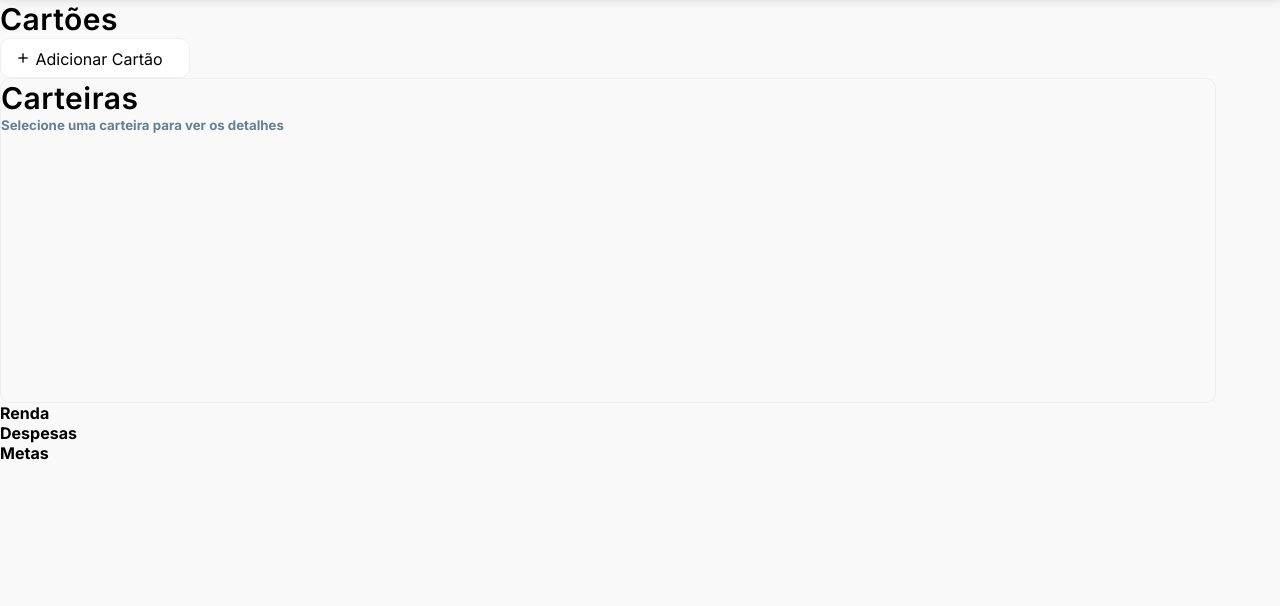
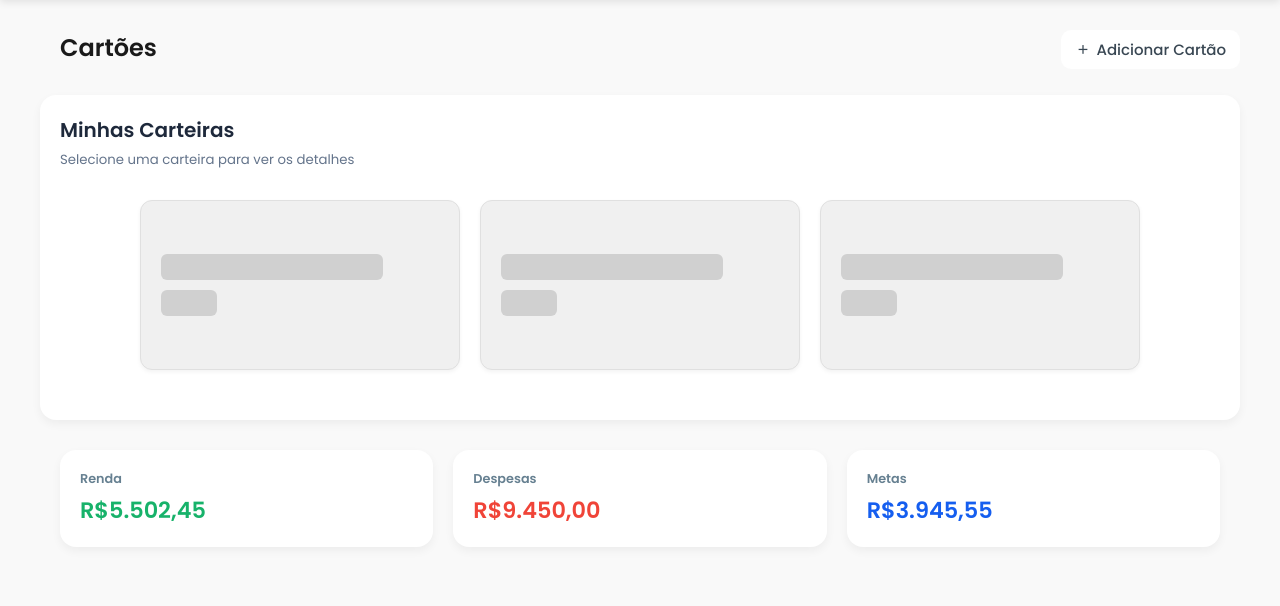
Before and after one commit to mauricio-m-dev/Gerenciador-Financeiro, a PHP site: page /View/Cartao.php in a window 1280 px wide. Shown: the part 73-679 px from the top of the page. Run offline with PHP 8.4, Linux system fonts and the light colour scheme.

Commit message:
feat: adicionando funcinalidade

```diff
--- a/View/Cartao.php
+++ b/View/Cartao.php
@@ -12,7 +12,9 @@
         integrity="sha512-..." crossorigin="anonymous" referrerpolicy="no-referrer" />
     <link rel="preconnect" href="https://fonts.googleapis.com">
     <link rel="preconnect" href="https://fonts.gstatic.com" crossorigin>
-        <link href="https://fonts.googleapis.com/css2?family=Inter:ital,opsz,wght@0,14..32,100..900;1,14..32,100..900&display=swap" rel="stylesheet">
+    <link
+        href="https://fonts.googleapis.com/css2?family=Inter:ital,opsz,wght@0,14..32,100..900;1,14..32,100..900&display=swap"
+        rel="stylesheet">
     <link href='https://unpkg.com/boxicons@2.1.4/css/boxicons.min.css' rel='stylesheet'>
 
 </head>
@@ -35,27 +37,60 @@
         </div>
     </header>
     <main class="main-content1">
-        <h2>Cartões</h2>
+        <h1>Cartões</h1>
         <div class="add-cartao">
             <i class='bx bx-plus'></i>
             <span>Adicionar Cartão</span>
         </div>
         <div class="Minha-carteira">
-        <h2>Carteiras</h2>
+            <h2> Minhas Carteiras</h2>
             <h5>Selecione uma carteira para ver os detalhes</h5>
+            <div class="card-list">
+                <div class="card-placeholder">
+                    <div class="card-content">
+                        <div class="inner-block large"></div>
+                        <div class="inner-block small"></div>
                     </div>
+                </div>
+
+                <div class="card-placeholder">
+                    <div class="card-content">
+                        <div class="inner-block large"></div>
+                        <div class="inner-block small"></div>
+                    </div>
+                </div>
+
+                <div class="card-placeholder">
+                    <div class="card-content">
+                        <div class="inner-block large"></div>
+                        <div class="inner-block small"></div>
+                    </div>
+                </div>
+            </div>
+        </div>
+
         <div class="main-content2">
-            <div class="Renda">
-                <h4>Renda</h4>
+            <div class="Renda mini-summary-card income-card">
+                <h4 class="summary-title">Renda</h4>
+                <p class="summary-value">R$5.502,45</p>
 
+
+
+                </span>
             </div>
-            <div class="Despesas">
-                <h4>Despesas</h4>
 
+            <div class="Despesas mini-summary-card expense-card">
+                <h4 class="summary-title">Despesas</h4>
+                <p class="summary-value">R$9.450,00</p>
+
+
+
+                </span>
             </div>
-            <div class="Metas">
-                <h4>Metas</h4>
 
+            <div class="Metas mini-summary-card goal-card">
+                <h4 class="summary-title">Metas</h4>
+                <p class="summary-value goal-value">R$3.945,55</p>
 
             </div>
         </div>
--- a/template/asset/css/Cartao.css
+++ b/template/asset/css/Cartao.css
@@ -67,7 +67,7 @@ body {
 }
 
 .nav-links a:focus-visible {
-    box-shadow: 0 0 0 3px rgba(21,94,239,0.12);
+    box-shadow: 0 0 0 3px rgba(21, 94, 239, 0.12);
 }
 
 /* Perfil - Lado direito */
@@ -90,52 +90,216 @@ body {
     color: #555;
     cursor: pointer;
 }
+
+
 .main-content1 {
-    font-family: 'Inter', sans-serif;
+    padding: 30px 40px;
+}
+
+
+.main-content1 h2 {
+    font-size: 24px;
+    font-weight: 600;
+    color: #1a1a1a;
+    display: inline-block;
+
 
 }
-.main-content1 h2{
+.main-content1 h1 {
+    font-size: 24px;
+    font-weight: 600;
+    color: #1a1a1a;
+    display: inline-block;
+    margin-left: 20px ;
 
-    font-weight: 600;
-    font-family: 'Inter', sans-serif;
-    font-size: 30px;
-    line-height:38px;
-    letter-spacing: 0.5px;
-}
-.add-cartao{
-width:190px;
-height:40px;
-padding-top:10px;
-padding-right: 14px;
-padding-bottom: 10px;
-padding-left: 14px;
-gap: 4px;
-opacity: 1;
-border-width: 1px;
- background: #FFFFFF;
- border: 1px solid #ECEFF2;
-border-radius: 10px;
-border-width: 1px;
 
 }
-.add-cartao h5{
-    font: #394753;
-    font-size: 0.9rem;
-}
-.Minha-carteira h5{
-
-    font-family: 'Inter', sans-serif;
-    color: #668091;
 
 
 
+.add-cartao {
+    float: right;
+    background-color: #ffffff;
+    color: #394753;
+
+    font-weight: 500;
+    border-radius: 10px;
+    padding: 8px 14px;
+    display: flex;
+    align-items: center;
+    gap: 6px;
+    cursor: pointer;
+    transition: 0.3s;
+    font-size: 15px;
 }
-.Minha-carteira{
-    width: 1216px;
-    height: 325px;
-    opacity: 1;
-    border-radius: 10px;
-    border-width: 1px;
-    border: 1px solid #ECEFF2;
+
+
+
+
+.Minha-carteira {
+    background-color: #fff;
+    border-radius: 16px;
+    padding: 20px;
+    margin-top: 30px;
+    box-shadow: 0 4px 10px rgba(0, 0, 0, 0.05);
+}
+
+.Minha-carteira h2 {
+    font-size: 20px;
+    color: #1e293b;
+    margin-bottom: 5px;
+}
+
+.Minha-carteira h5 {
+    font-weight: 400;
+    color: #64748b;
+}
+
+/* ======= BLOCO DE INFORMAÇÕES (RENDA, DESPESAS, METAS) ======= */
+.main-content2 {
+    display: flex;
+    max-width: 1200px;
+    margin: 30px auto;
+    padding: 0 20px;
+    gap: 20px;
+    margin-top: 30px;
+}
+
+.main-content2>div {
+    flex: 1;
+    background-color: #fff;
+    border-radius: 16px;
+    padding: 20px;
+    box-shadow: 0 4px 10px rgba(0, 0, 0, 0.05);
+    transition: 0.3s;
+}
+
+.main-content2>div:hover {
+    transform: translateY(-3px);
+}
+
+.Renda h4 {
+    color: #668091;
+    font-weight: 600;
+}
+
+.Despesas h4 {
+    color: #668091;
+    font-weight: 600;
+}
+
+.Metas h4 {
+    color: #668091;
+    font-weight: 600;
+}
+
+.Minha-carteira {
+    max-width: 1200px;
+    margin: 0 auto;
+    margin-top: 30px;
+}
+
+.subsection-title {
+    font-size: 1.2em;
+    font-weight: 600;
+    color: #333;
+    margin-top: 20px;
+    margin-bottom: 5px;
+}
+
+.subsection-subtitle {
+    font-size: 0.9em;
+    color: #666;
+    margin-bottom: 20px;
+}
+
+.card-list {
+    display: flex;
+    flex-wrap: nowrap;
+    gap: 20px;
+    margin-bottom: 30px;
+    justify-content: center;
+    margin-top: 30px;
+}
+
+.card-placeholder {
+    height: 170px;
+    width: 320px;
+    flex-grow: 0;
+    flex-shrink: 0;
+
+    background-color: #f0f0f0;
+    border: 1px solid #e0e0e0;
+    border-radius: 12px;
+    box-shadow: 0 2px 4px rgba(0, 0, 0, 0.05);
+
+
+    padding: 20px;
+    display: flex;
+    align-items: center;
+    justify-content: center;
+}
+
+.card-content {
+    display: flex;
+    flex-direction: column;
+    gap: 10px;
+    width: 100%;
 
 }
+
+.inner-block {
+    background-color: hsl(0, 0%, 79%);
+    border-radius: 6px;
+    opacity: 0.8;
+}
+
+.inner-block.large {
+    width: 80%;
+    height: 26px;
+
+}
+
+.inner-block.small {
+    width: 20%;
+    height: 26px;
+
+}
+
+.summary-value {
+    font-size: 1.4em;
+
+    margin-top: 0;
+
+}
+
+
+
+
+.income-card .summary-value {
+    color: #17B26A;
+    ;
+    font-weight: 600;
+}
+
+
+.expense-card .summary-value {
+    color: #F04438;
+    ;
+    font-weight: 600;
+}
+
+.goal-card .summary-value {
+    color: #155EEF;
+    ;
+    font-weight: 600;
+    margin-bottom: 0;
+}
+
+.summary-title {
+
+    font-size: 0.8em;
+    font-weight: 500;
+    color: #666;
+    margin-bottom: 5px;
+}
```
Lines whose indentation alone changed are shown as unchanged.
